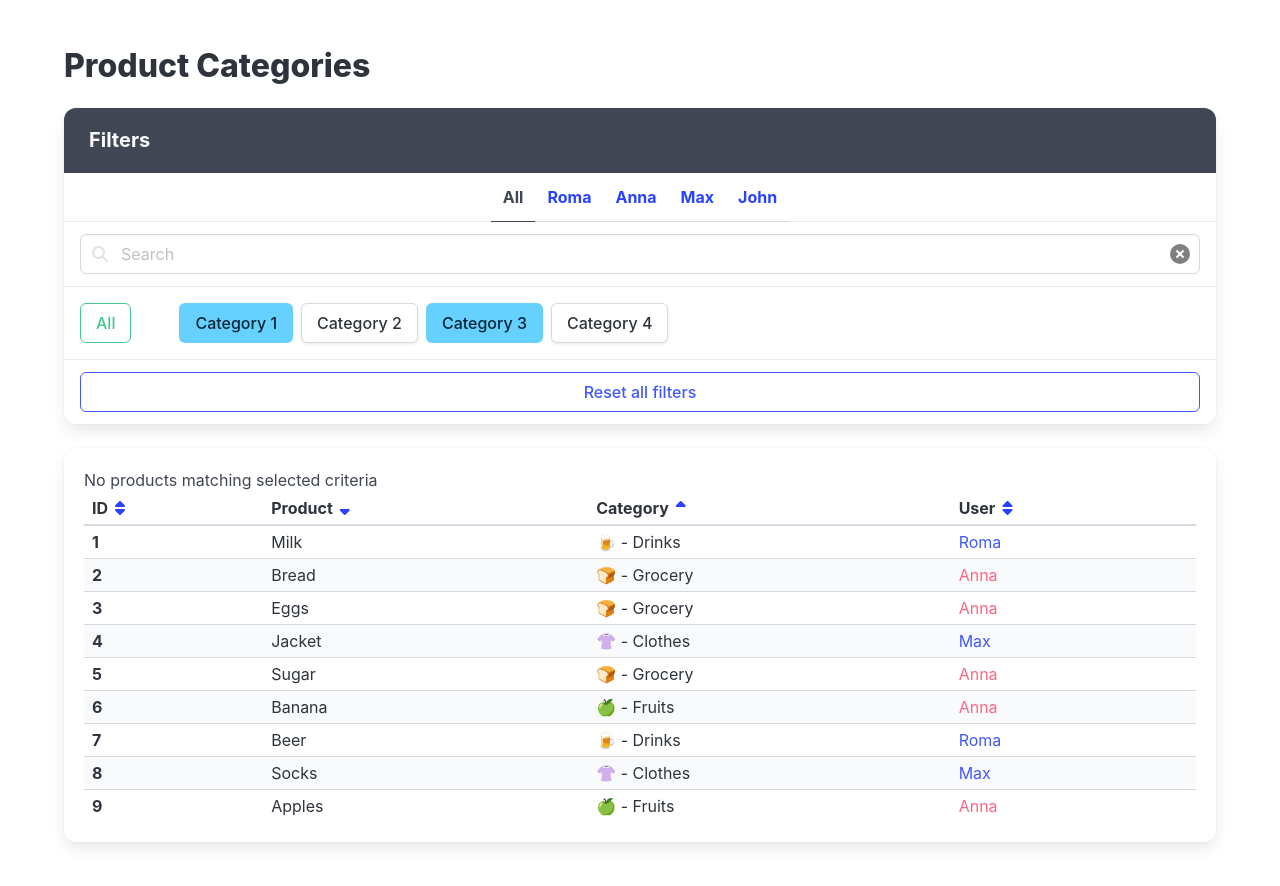
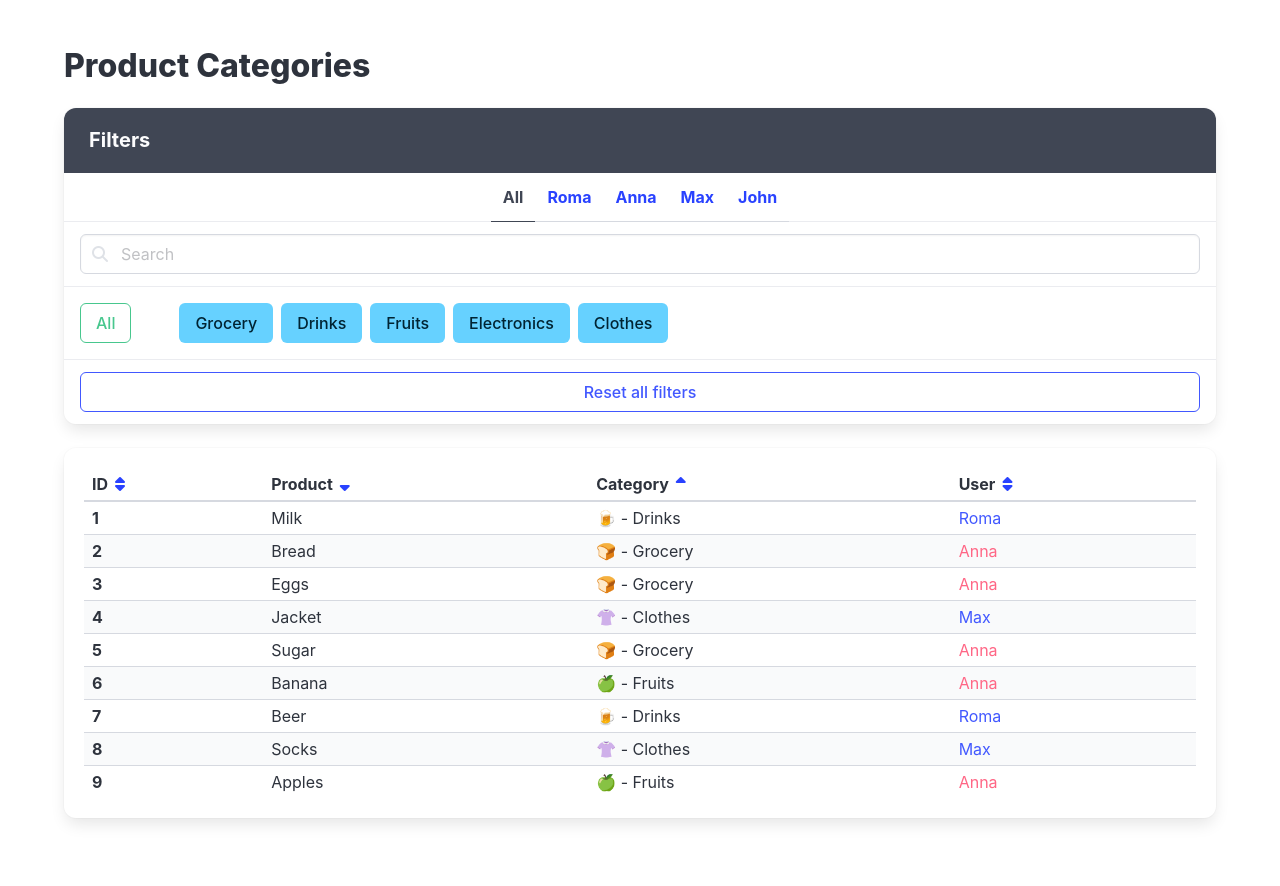
Before and after one commit to FrizZzaN/react_product-categories-practice_by_volodymyr, a React (Vite) app: page / in a window 1280 px wide. Shown: the top 886 px of the page. Built offline with nearby package versions, Linux system fonts and the light colour scheme.

Commit message:
Implement category selection and improve product filtering functionality

```diff
--- a/src/App.jsx
+++ b/src/App.jsx
@@ -2,7 +2,6 @@
 import React from 'react';
 import './App.scss';
 import { useState } from 'react';
-
 
 import usersFromServer from './api/users';
 import categoriesFromServer from './api/categories';
@@ -21,16 +20,24 @@ const products = productsFromServer.map(product => {
   };
 });
 
-
 export const App = () => {
   const [selectedUserId, setSelectedUserId] = useState(null);
   const [searchQuery, setSearchQuery] = useState('');
+  const [selectedCategoryIds, setSelectedCategoryIds] = useState(null);
 
   const filteredProducts = products
-  .filter(product => selectedUserId ? product.user.id === selectedUserId : true)
-  .filter(product => product.name.toLowerCase().includes(searchQuery.toLowerCase()));
+    .filter(product =>
+      selectedUserId ? product.user.id === selectedUserId : true)
+    .filter(product =>
+      product.name.toLowerCase().includes(searchQuery.toLowerCase()));
 
-
+  const handleCategoryToggle = (categoryId) => {
+    setSelectedCategoryIds(prev =>
+      prev.includes(categoryId)
+        ? prev.filter(id => id !== categoryId)
+        : [...prev, categoryId]
+    );
+  };
 
 
   return (
@@ -48,7 +55,6 @@ export const App = () => {
                 href="#/"
                 onClick={() => setSelectedUserId(null)}
                 className={selectedUserId === null ? 'is-active' : ''}
-
               >
                 All
               </a>
@@ -77,17 +83,20 @@ export const App = () => {
                 />
 
                 <span className="icon is-left">
-                  <i className="fas fa-search" aria-hidden="true"/>
+                  <i className="fas fa-search" aria-hidden="true" />
                 </span>
 
+                {searchQuery && (
                   <span className="icon is-right">
                     {/* eslint-disable-next-line jsx-a11y/control-has-associated-label */}
                     <button
                       data-cy="ClearButton"
                       type="button"
                       className="delete"
+                      onClick={() => setSearchQuery('')}
                     />
                   </span>
+                )}
               </p>
             </div>
 
@@ -100,28 +109,15 @@ export const App = () => {
                 All
               </a>
 
+              {categoriesFromServer.map(category => (
                 <a
                   data-cy="Category"
                   className="button mr-2 my-1 is-info"
                   href="#/"
                 >
-                Category 1
+                  {category.title}
                 </a>
-
-              <a data-cy="Category" className="button mr-2 my-1" href="#/">
-                Category 2
-              </a>
-
-              <a
-                data-cy="Category"
-                className="button mr-2 my-1 is-info"
-                href="#/"
-              >
-                Category 3
-              </a>
-              <a data-cy="Category" className="button mr-2 my-1" href="#/">
-                Category 4
-              </a>
+              ))}
             </div>
 
             <div className="panel-block">
@@ -129,6 +125,10 @@ export const App = () => {
                 data-cy="ResetAllButton"
                 href="#/"
                 className="button is-link is-outlined is-fullwidth"
+                onClick={() => {
+                  setSelectedUserId(null);
+                  setSearchQuery('');
+                }}
               >
                 Reset all filters
               </a>
@@ -136,11 +136,13 @@ export const App = () => {
           </nav>
         </div>
 
-        <div className="box table-container">
+        <div className='box table-container'>
+
+          {filteredProducts.length === 0 ? (
             <p data-cy="NoMatchingMessage">
               No products matching selected criteria
             </p>
-
+          ) : (
             <table
               data-cy="ProductTable"
               className="table is-striped is-narrow is-fullwidth"
@@ -219,8 +221,9 @@ export const App = () => {
                 ))}
               </tbody>
             </table>
+          )}
         </div>
       </div>
     </div>
   );
-}
+};
```
Lines whose indentation alone changed are shown as unchanged.
